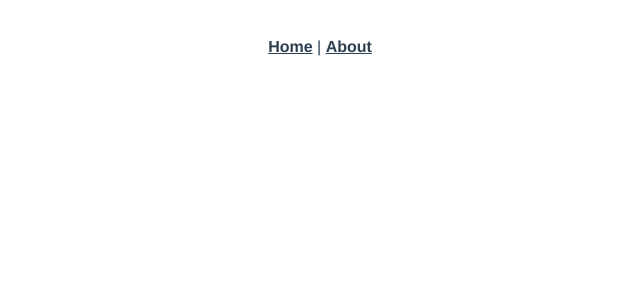
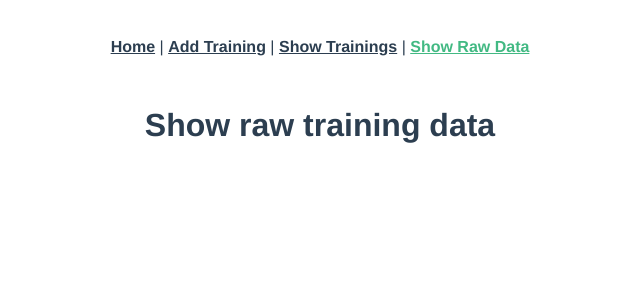
Before and after one commit to anehrkor/training-app, a Vue app: page /showRawData in a window 1280 px wide. Shown: the top 300 px of the page, without its empty margins (320-960 px from the left). Built offline with nearby package versions, Linux system fonts and the light colour scheme.

Commit message:
Add new (initial) pages to navigation/routing

```diff
--- a/src/App.vue
+++ b/src/App.vue
@@ -2,7 +2,9 @@
   <div id="app">
     <div id="nav">
       <router-link to="/">Home</router-link> |
-      <router-link to="/about">About</router-link>
+      <router-link to="/addTraining">Add Training</router-link> |
+      <router-link to="/showTrainings">Show Trainings</router-link> |
+      <router-link to="/showRawData">Show Raw Data</router-link>
     </div>
     <router-view />
   </div>
--- a/src/router/index.js
+++ b/src/router/index.js
@@ -11,13 +11,23 @@ const routes = [
     component: Home
   },
   {
-    path: "/about",
-    name: "About",
+    path: "/addTraining",
+    name: "Add Training",
     // route level code-splitting
     // this generates a separate chunk (about.[hash].js) for this route
     // which is lazy-loaded when the route is visited.
     component: () =>
-      import(/* webpackChunkName: "about" */ "../views/About.vue")
+      import(/* webpackChunkName: "about" */ "../views/AddTraining.vue")
+  },
+  {
+    path: "/showTrainings",
+    name: "Show Trainings",
+    component: () => import("../views/ShowTrainings.vue")
+  },
+  {
+    path: "/showRawData",
+    name: "Show Raw Training Data",
+    component: () => import("../views/ShowRawData.vue")
   }
 ];
 
--- /dev/null
+++ b/src/views/AddTraining.vue
@@ -0,0 +1,5 @@
+<template>
+  <div class="about">
+    <h1>Add training data</h1>
+  </div>
+</template>
--- a/src/views/About.vue
+++ b/src/views/ShowRawData.vue
@@ -1,5 +1,5 @@
 <template>
   <div class="about">
-    <h1>This is an about page</h1>
+    <h1>Show raw training data</h1>
   </div>
 </template>
--- /dev/null
+++ b/src/views/ShowTrainings.vue
@@ -0,0 +1,5 @@
+<template>
+  <div class="about">
+    <h1>Shows the training progress over time</h1>
+  </div>
+</template>
```
